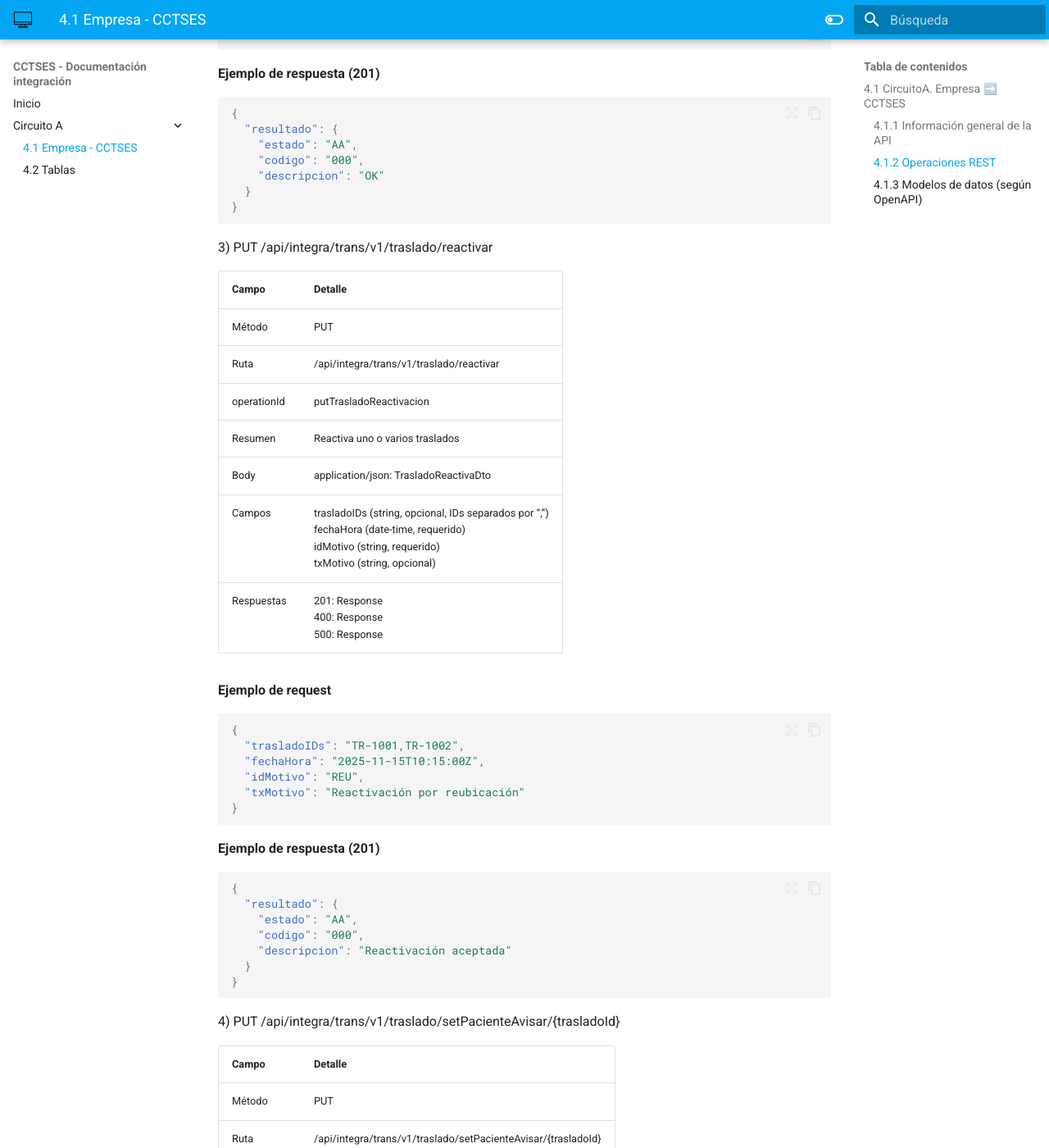
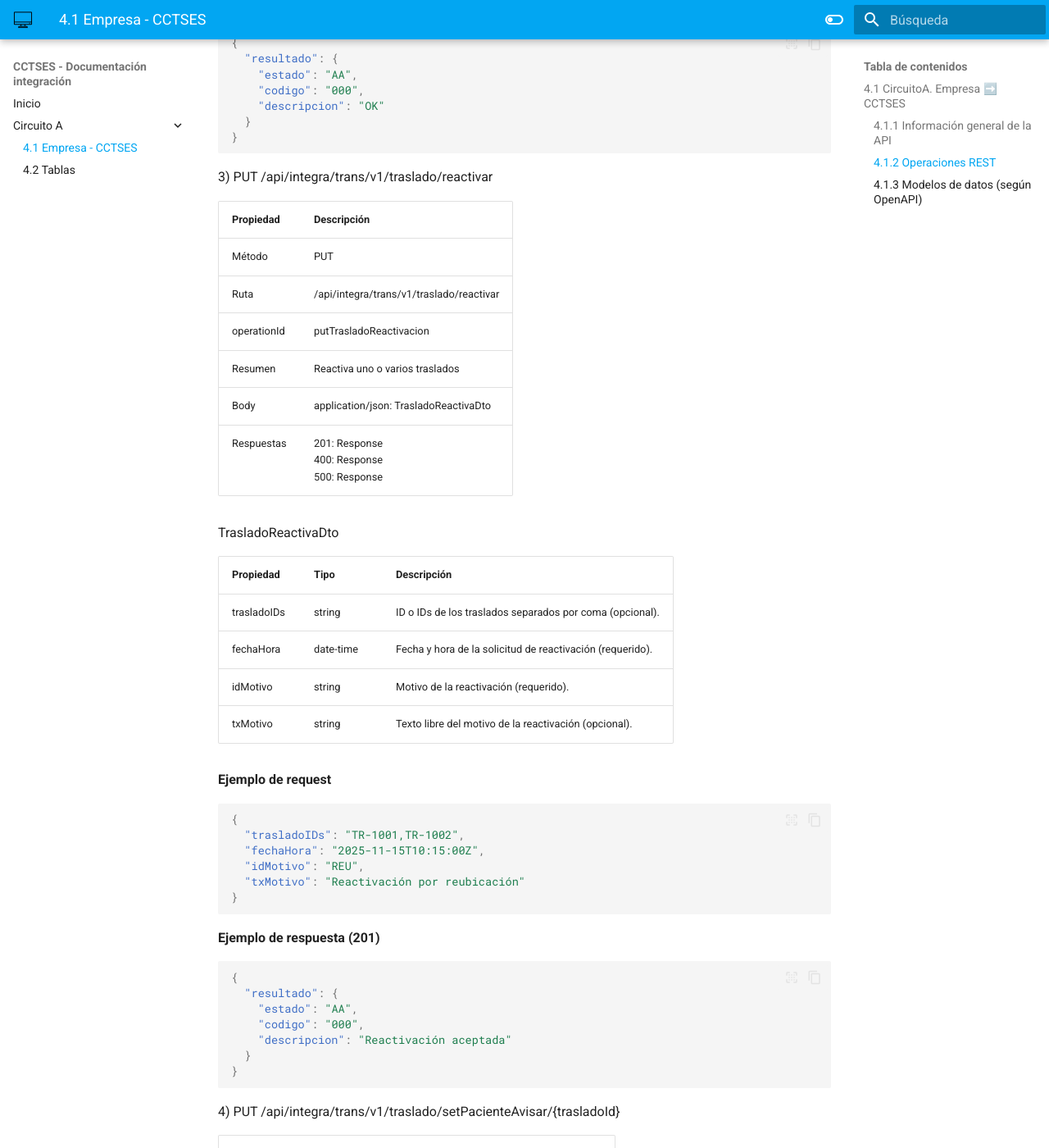
Before and after one commit to phevositc/cctses_integra, an MkDocs documentation site: the page built from docs/CircuitoA/circuitoA-doc.md, in a window 1280 px wide and 1400 px high, scrolled down 3079 px. Shown: the whole window at 82% size. Built offline with MkDocs 1.6.1 and Material for MkDocs 9.7.7, drawn with Linux system fonts in a browser that asks for light colours; some of the changed text lies outside the part shown.

Commit message:
Update CircuitoA API documentation to clarify data types and properties for status and reactivation operations

````diff
--- a/docs/CircuitoA/circuitoA-doc.md
+++ b/docs/CircuitoA/circuitoA-doc.md
@@ -38,7 +38,7 @@
 
 1) POST /api/integra/trans/v1/status/
 
-| Campo | Detalle |
+| Propiedad | Descripción |
 |:--|:--|
 | Método | POST |
 | Ruta | /api/integra/trans/v1/status/ |
@@ -46,8 +46,40 @@
 | Resumen | Crea o actualiza una orden (evento de estado) |
 | Descripción | Informa estados puntuales de recursos (vehículo, traslado, jornada) y posicionamiento GPS. Casos de uso: cambio de estado de traslado/vehículo, inicio/fin de jornada, modos especiales, información periódica, asignación/desasignación de traslado. |
 | Body | application/json: StatusInfo |
-| Campos | - StatusInfo.status: array de Status<br>- Campos de Status y sus referencias:<br>• idEstadoTraslado: código en [TB_TRASLADO_ESTADOS](CircuitoA-doc_funcional.md#entidad-tb_traslado_estados)<br>• idEstadoVehiculo: código en [TB_VEHICULO_ESTADOS](CircuitoA-doc_funcional.md#entidad-tb_vehiculo_estados)<br>• idMotivo: código del motivo del status en [TB_MOTIVO_ESTADOS](CircuitoA-doc_funcional.md#entidad-tb_motivo_estados)<br>• idActividadJornada: código en [TB_ACTIVIDAD_TIPOS](CircuitoA-doc_funcional.md#entidad-tb_actividad_tipos) |
 | Respuestas | 201: Response<br>400: Response (validación)<br>500: Response (error interno) |
+
+??? info "Tipos de datos"
+
+    StatusInfo
+
+    | Propiedad | Tipo | Descripción |
+    |:--|:--|:--|
+    | status | array<Status> | Lista de elementos Status a reportar en la operación. |
+
+    Status
+
+    | Propiedad | Tipo | Descripción |
+    |:--|:--|:--|
+    | idTrasladoCCTSES | string | Id único del traslado en CCTSES (opcional). |
+    | idTrasladoExterno | string | Id único del traslado en el sistema externo (opcional). |
+    | idVehiculo | string | Matrícula del vehículo asociado al status (requerido). |
+    | idUnidad | string | Id de la unidad administrativa asociada al status (requerido). |
+    | idEstadoTraslado | string | Id del estado del traslado (opcional). Referencia: [TB_TRASLADO_ESTADOS](CircuitoA-doc_funcional.md#entidad-tb_traslado_estados). |
+    | idEstadoVehiculo | string | Id del estado del vehículo (opcional). Referencia: [TB_VEHICULO_ESTADOS](CircuitoA-doc_funcional.md#entidad-tb_vehiculo_estados). |
+    | fechaHora | date-time | Fecha y hora del estado en hora local (formato ISO 8601). Ejemplo: 2021-02-12T20:26:28+02:00 (requerido). |
+    | idMotivo | string | Motivo/origen del status (opcional). Referencia: [TB_MOTIVO_ESTADOS](CircuitoA-doc_funcional.md#entidad-tb_motivo_estados). |
+    | gps | Gps | Posición GPS donde se ha generado el status (opcional según caso de uso). |
+    | idActividadJornada | string | Tipo de actividad de la jornada (opcional). Referencia: [TB_ACTIVIDAD_TIPOS](CircuitoA-doc_funcional.md#entidad-tb_actividad_tipos). |
+    | idJornada | string | Id/código de la jornada en la que se ha generado este status (opcional). |
+
+    Gps
+
+    | Propiedad | Tipo | Descripción |
+    |:--|:--|:--|
+    | longitud | string | Longitud en grados decimales. |
+    | latitud | string | Latitud en grados decimales. |
+    | rumbo | number | Rumbo del vehículo (grados). |
+    | velocidad | integer | Velocidad del vehículo. |
 
 **Ejemplo de request**
 ```json
@@ -88,7 +120,7 @@
 
 2) DELETE /api/integra/trans/v1/traslado/{trasladoIDs}
 
-| Campo | Detalle |
+| Propiedad | Descripción |
 |:--|:--|
 | Método | DELETE |
 | Ruta | /api/integra/trans/v1/traslado/{trasladoIDs} |
@@ -117,15 +149,23 @@
 
 3) PUT /api/integra/trans/v1/traslado/reactivar
 
-| Campo | Detalle |
+| Propiedad | Descripción |
 |:--|:--|
 | Método | PUT |
 | Ruta | /api/integra/trans/v1/traslado/reactivar |
 | operationId | putTrasladoReactivacion |
 | Resumen | Reactiva uno o varios traslados |
 | Body | application/json: TrasladoReactivaDto |
-| Campos | trasladoIDs (string, opcional, IDs separados por “,”)<br>fechaHora (date-time, requerido)<br>idMotivo (string, requerido)<br>txMotivo (string, opcional) |
 | Respuestas | 201: Response<br>400: Response<br>500: Response |
+
+TrasladoReactivaDto
+
+| Propiedad | Tipo | Descripción |
+|:--|:--|:--|
+| trasladoIDs | string | ID o IDs de los traslados separados por coma (opcional). |
+| fechaHora | date-time | Fecha y hora de la solicitud de reactivación (requerido). |
+| idMotivo | string | Motivo de la reactivación (requerido). |
+| txMotivo | string | Texto libre del motivo de la reactivación (opcional). |
 
 **Ejemplo de request**
 ```json
@@ -150,7 +190,7 @@
 
 4) PUT /api/integra/trans/v1/traslado/setPacienteAvisar/{trasladoId}
 
-| Campo | Detalle |
+| Propiedad | Descripción |
 |:--|:--|
 | Método | PUT |
 | Ruta | /api/integra/trans/v1/traslado/setPacienteAvisar/{trasladoId} |
````
